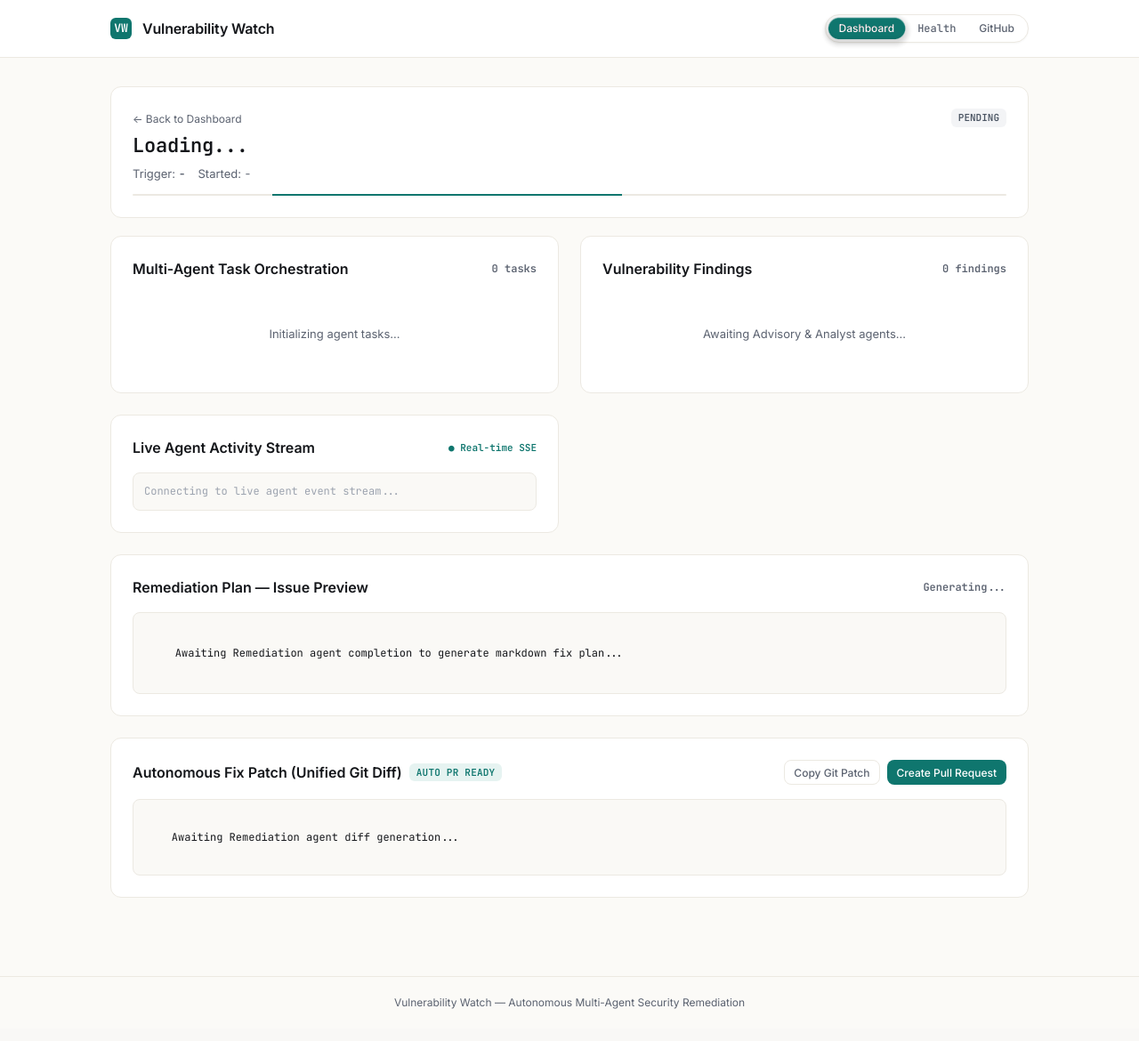
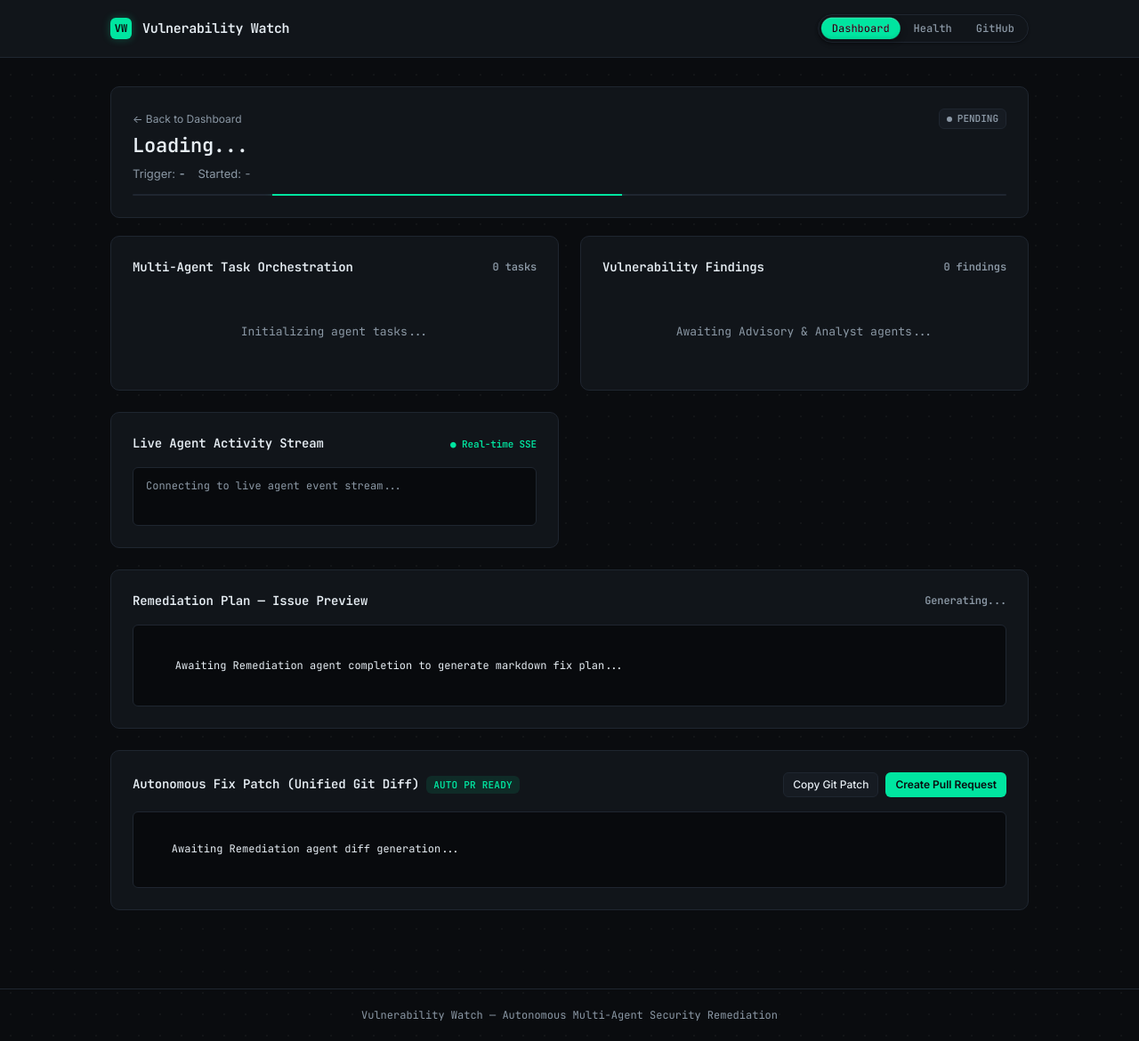
Before and after one commit to TARUN-AM/TroubleMakers, a FastAPI app: page /runs/1 in a window 1280 px wide. Shown: the whole page at 89% size. Before the commit the page ends 1134 px from the top, so only its background shows below. Run offline with FastAPI, Linux system fonts and the light colour scheme; data that the repository does not hold is empty.

Commit message:
Apply dark cybersecurity console theme with cyber-green accent and minimal cyber touches

```diff
--- a/app/static/app.js
+++ b/app/static/app.js
@@ -261,7 +261,12 @@ function appendLogEntry(logStream, event) {
     <span class="log-agent">${escapeHtml(event.agent)}</span>
     <span>${escapeHtml(event.message)}</span>
   `;
-  logStream.appendChild(div);
+  const cursorLine = document.getElementById("log-cursor-line");
+  if (cursorLine && cursorLine.parentNode === logStream) {
+    logStream.insertBefore(div, cursorLine);
+  } else {
+    logStream.appendChild(div);
+  }
   logStream.scrollTop = logStream.scrollHeight;
 }
 
@@ -301,7 +306,7 @@ function renderFindings(findings) {
           <div class="finding-meta">
             <span class="badge badge-${prio.toLowerCase()}">${prio}</span>
             <span class="mono" style="font-weight: 600; font-size: 13px;">${escapeHtml(f.package)} @ ${escapeHtml(f.version)}</span>
-            <span class="badge" style="background: #F3F4F6; color: var(--ink-2);">${escapeHtml(f.ecosystem)}</span>
+            <span class="badge" style="background: var(--surface); border: 1px solid var(--line); color: var(--ink-2);">${escapeHtml(f.ecosystem)}</span>
             ${kevBadge}
             ${epssBadge}
           </div>
@@ -366,6 +371,8 @@ async function loadRunDetail(runId) {
     const progressBar = document.getElementById("run-progress");
     if (run.status === "done" || run.status === "failed") {
       progressBar.classList.remove("active");
+      const cursorLine = document.getElementById("log-cursor-line");
+      if (cursorLine) cursorLine.style.display = "none";
     }
 
     // Tasks Timeline
@@ -502,6 +509,8 @@ function initRunDetail(runId) {
           if (r.status === "done" || r.status === "failed") {
             const progressBar = document.getElementById("run-progress");
             if (progressBar) progressBar.classList.remove("active");
+            const cursorLine = document.getElementById("log-cursor-line");
+            if (cursorLine) cursorLine.style.display = "none";
             if (activeEventSource) activeEventSource.close();
             // Re-fetch full details for final findings & issue preview
             setTimeout(() => loadRunDetail(runId), 400);
@@ -699,9 +708,9 @@ function initGooeyNav(navEl, options = {}) {
   canvas.style.display = pipeline ? 'block' : 'none';
 
   const computedStyle = getComputedStyle(navEl);
-  const pillColor = computedStyle.getPropertyValue('--gn-pill').trim() || '#0F766E';
+  const pillColor = computedStyle.getPropertyValue('--gn-pill').trim() || '#00E5A0';
   const pillRgb = gnParseColor(pillColor);
-  const hoverRgb = gnParseColor('rgba(15, 118, 110, 0.08)');
+  const hoverRgb = gnParseColor('rgba(0, 229, 160, 0.10)');
 
   const settings = {
     animationTime: options.animationTime ?? 500,
@@ -1176,7 +1185,7 @@ document.addEventListener("DOMContentLoaded", () => {
   const asciiEl = document.getElementById("dashboard-ascii");
   if (asciiEl) {
     initGradientASCII(asciiEl, {
-      colors: ['#0F766E', '#14B8A6', '#99F6E4', '#FBFAF7'],
+      colors: ['#00E5A0', '#00B87A', '#0D4734', '#0A0C0F'],
       shape: 'horizon',
       characters: ' =+xX0S8#@',
       cellSize: 15,
@@ -1660,7 +1669,7 @@ function initGradientASCII(container, options = {}) {
     return rgb;
   };
 
-  const palette = (options.colors && options.colors.length ? options.colors : ['#0F766E', '#14B8A6', '#99F6E4', '#FBFAF7']).slice(0, GA_MAX_COLORS);
+  const palette = (options.colors && options.colors.length ? options.colors : ['#00E5A0', '#00B87A', '#0D4734', '#0A0C0F']).slice(0, GA_MAX_COLORS);
   const settings = {
     colors: palette.length > 1 ? palette : [palette[0], palette[0]],
     shape: GA_SHAPES[options.shape] ?? 0,
--- a/app/static/style.css
+++ b/app/static/style.css
@@ -1,25 +1,28 @@
-/* Vulnerability Watch - Minimalist Rich White Design */
-@import url('https://fonts.googleapis.com/css2?family=Inter:wght@400;500;600;700&family=JetBrains+Mono:wght@400;500;600&display=swap');
+/* Vulnerability Watch - Cybersecurity Console Theme */
+@import url('https://fonts.googleapis.com/css2?family=Inter:wght@400;500;600;700&family=JetBrains+Mono:wght@400;500;600;700&display=swap');
 
 :root {
-  --bg: #FBFAF7;
-  --surface: #FFFFFF;
-  --ink: #14161A;
-  --ink-2: #5B6270;
-  --line: #ECE9E2;
-  --accent: #0F766E;
-  --accent-bg: #E6F3F1;
-  --accent-hover: #0D655E;
-  --p0: #B42318;
-  --p0-bg: #FEE4E2;
-  --p1: #C2410C;
-  --p1-bg: #FFEDD5;
-  --p2: #A16207;
-  --p2-bg: #FEF3C7;
-  --p3: #6B7280;
-  --p3-bg: #F3F4F6;
-  --urgent-bg: #FFF1F0;
-  --urgent-border: #FECDCA;
+  color-scheme: dark;
+  --bg: #0A0C0F;
+  --surface: #11151A;
+  --surface-2: #161B22;
+  --ink: #E6EDF3;
+  --ink-2: #8B98A5;
+  --line: #1F2630;
+  --accent: #00E5A0;
+  --accent-bg: rgba(0, 229, 160, 0.10);
+  --accent-hover: #00FFB2;
+  --accent-glow: 0 0 0 1px rgba(0, 229, 160, 0.35), 0 0 16px rgba(0, 229, 160, 0.18);
+  --p0: #FF4D5E;
+  --p0-bg: rgba(255, 77, 94, 0.15);
+  --p1: #FF8A3D;
+  --p1-bg: rgba(255, 138, 61, 0.15);
+  --p2: #F5C542;
+  --p2-bg: rgba(245, 197, 66, 0.15);
+  --p3: #7D8896;
+  --p3-bg: rgba(125, 136, 150, 0.15);
+  --urgent-bg: rgba(255, 77, 94, 0.15);
+  --urgent-border: rgba(255, 77, 94, 0.4);
   --font-sans: 'Inter', -apple-system, BlinkMacSystemFont, "Segoe UI", Roboto, sans-serif;
   --font-mono: 'JetBrains Mono', ui-monospace, SFMono-Regular, Menlo, Monaco, Consolas, monospace;
 }
@@ -32,6 +35,8 @@
 
 body {
   background-color: var(--bg);
+  background-image: radial-gradient(rgba(230, 237, 243, 0.04) 1px, transparent 1px);
+  background-size: 24px 24px;
   color: var(--ink);
   font-family: var(--font-sans);
   font-size: 14px;
@@ -83,6 +89,7 @@ a:focus-visible, button:focus-visible, input:focus-visible, select:focus-visible
   gap: 12px;
   color: var(--ink);
   text-decoration: none;
+  font-family: var(--font-mono);
 }
 
 .logo-symbol {
@@ -93,16 +100,18 @@ a:focus-visible, button:focus-visible, input:focus-visible, select:focus-visible
   display: flex;
   align-items: center;
   justify-content: center;
-  color: #fff;
+  color: #0A0C0F;
   font-family: var(--font-mono);
-  font-size: 13px;
-  font-weight: 600;
+  font-size: 12px;
+  font-weight: 700;
+  box-shadow: 0 0 10px rgba(0, 229, 160, 0.3);
 }
 
 .logo-text {
-  font-size: 16px;
+  font-family: var(--font-mono);
+  font-size: 15px;
   font-weight: 600;
-  letter-spacing: -0.01em;
+  letter-spacing: -0.02em;
 }
 
 .nav-links {
@@ -128,6 +137,22 @@ a:focus-visible, button:focus-visible, input:focus-visible, select:focus-visible
   --gn-gap: 3px;
   --gn-font: 12px;
   --gn-x: 12px;
+  --gn-y: 5px;
+  --gn-pill: var(--accent);
+  --gn-active-ink: #0A0C0F;
+  --gn-frame: var(--surface);
+  --gn-frame-edge: var(--line);
+  --gn-frame-highlight: rgba(255, 255, 255, 0.05);
+  --gn-frame-shadow: 0 1px 3px rgba(0, 0, 0, 0.4);
+  --gn-ink: var(--ink);
+  --gn-muted: var(--ink-2);
+  position: relative;
+  display: inline-flex;
+  max-width: 100%;
+  font-size: var(--gn-font);
+  font-family: var(--font-mono);
+  line-height: 1.2;
+}
   --gn-y: 5px;
   --gn-pill: var(--accent);
   --gn-active-ink: #FFFFFF;
@@ -271,19 +296,21 @@ a:focus-visible, button:focus-visible, input:focus-visible, select:focus-visible
 .card {
   background: var(--surface);
   border: 1px solid var(--line);
-  border-radius: 12px;
+  border-radius: 10px;
   padding: 24px;
   margin-bottom: 24px;
 }
 
 .card-title {
-  font-size: 16px;
+  font-family: var(--font-mono);
+  font-size: 14px;
   font-weight: 600;
   color: var(--ink);
   margin-bottom: 16px;
   display: flex;
   align-items: center;
   justify-content: space-between;
+  letter-spacing: -0.01em;
 }
 
 /* Buttons */
@@ -294,34 +321,37 @@ a:focus-visible, button:focus-visible, input:focus-visible, select:focus-visible
   gap: 8px;
   height: 36px;
   padding: 0 14px;
-  border-radius: 8px;
+  border-radius: 6px;
   font-size: 13px;
   font-weight: 500;
   cursor: pointer;
   border: 1px solid transparent;
-  transition: all 150ms ease;
+  transition: all 150ms cubic-bezier(0.2, 0.7, 0.2, 1);
   font-family: var(--font-sans);
 }
 
 .btn-primary {
   background-color: var(--accent);
-  color: #FFFFFF;
+  color: #0A0C0F;
+  font-weight: 600;
 }
 
 .btn-primary:hover {
-  background-color: var(--accent-hover);
+  background-color: var(--accent);
+  color: #0A0C0F;
+  box-shadow: var(--accent-glow);
 }
 
 .btn-secondary {
-  background-color: transparent;
+  background-color: var(--surface-2);
   border-color: var(--line);
-  color: var(--ink-2);
+  color: var(--ink);
 }
 
 .btn-secondary:hover {
-  background-color: var(--bg);
+  background-color: #1F2630;
+  border-color: #2D3748;
   color: var(--ink);
-  border-color: #D6D2C8;
 }
 
 .btn-sm {
@@ -373,14 +405,85 @@ a:focus-visible, button:focus-visible, input:focus-visible, select:focus-visible
   padding: 2px 8px;
   border-radius: 6px;
   font-family: var(--font-mono);
+  display: inline-flex;
+  align-items: center;
+  gap: 6px;
 }
 
-.status-queued, .status-pending { background: #F3F4F6; color: #4B5563; }
-.status-running { background: var(--accent-bg); color: var(--accent); }
-.status-done { background: #ECFDF5; color: #047857; }
-.status-retrying { background: #FEF3C7; color: #B45309; }
-.status-degraded { background: #FFEDD5; color: #C2410C; }
-.status-failed { background: #FEE4E2; color: #B42318; }
+.badge-status::before {
+  content: "";
+  display: inline-block;
+  width: 6px;
+  height: 6px;
+  border-radius: 50%;
+  flex-shrink: 0;
+}
+
+.status-queued, .status-pending {
+  background: var(--surface-2);
+  color: var(--ink-2);
+  border: 1px solid var(--line);
+}
+.status-queued::before, .status-pending::before {
+  background: var(--ink-2);
+}
+
+.status-running {
+  background: var(--accent-bg);
+  color: var(--accent);
+  border: 1px solid rgba(0, 229, 160, 0.25);
+  box-shadow: var(--accent-glow);
+}
+.status-running::before {
+  background: var(--accent);
+  box-shadow: 0 0 6px var(--accent);
+  animation: pulseDot 1.4s infinite ease-in-out;
+}
+
+.status-done {
+  background: rgba(0, 229, 160, 0.08);
+  color: var(--accent);
+  border: 1px solid rgba(0, 229, 160, 0.2);
+}
+.status-done::before {
+  background: var(--accent);
+}
+
+.status-retrying {
+  background: rgba(245, 197, 66, 0.12);
+  color: var(--p2);
+  border: 1px solid rgba(245, 197, 66, 0.3);
+}
+.status-retrying::before {
+  background: var(--p2);
+  box-shadow: 0 0 6px var(--p2);
+  animation: pulseDot 1.4s infinite ease-in-out;
+}
+
+.status-degraded {
+  background: rgba(255, 77, 94, 0.12);
+  color: var(--p0);
+  border: 1px solid rgba(255, 77, 94, 0.3);
+}
+.status-degraded::before {
+  background: var(--p0);
+  box-shadow: 0 0 6px var(--p0);
+}
+
+.status-failed {
+  background: rgba(255, 77, 94, 0.12);
+  color: var(--p0);
+  border: 1px solid rgba(255, 77, 94, 0.3);
+}
+.status-failed::before {
+  background: var(--p0);
+}
+
+@keyframes pulseDot {
+  0% { transform: scale(0.95); opacity: 0.7; }
+  50% { transform: scale(1.25); opacity: 1; }
+  100% { transform: scale(0.95); opacity: 0.7; }
+}
 
 .badge-urgent {
   background: var(--urgent-bg);
@@ -482,6 +587,7 @@ a:focus-visible, button:focus-visible, input:focus-visible, select:focus-visible
   width: 40%;
   height: 100%;
   background: var(--accent);
+  box-shadow: 0 0 8px var(--accent);
   animation: indeterminate 1.5s infinite linear;
 }
 
@@ -557,44 +669,75 @@ a:focus-visible, button:focus-visible, input:focus-visible, select:focus-visible
   to { opacity: 1; transform: translateY(0); }
 }
 
-/* Log stream box */
+/* Log stream box - Terminal Style */
 .log-box {
-  background: #FAF9F6;
+  background: #080A0D;
   border: 1px solid var(--line);
-  border-radius: 8px;
-  padding: 12px;
+  border-radius: 6px;
+  padding: 12px 14px;
   max-height: 240px;
   overflow-y: auto;
   font-family: var(--font-mono);
   font-size: 12px;
-  color: var(--ink-2);
+  color: var(--ink);
   display: flex;
   flex-direction: column;
   gap: 6px;
 }
 
 .log-entry {
-  line-height: 1.4;
+  line-height: 1.45;
 }
 
 .log-ts {
-  color: #9CA3AF;
+  color: var(--ink-2);
   margin-right: 8px;
 }
 
 .log-agent {
   color: var(--accent);
-  font-weight: 500;
+  font-weight: 600;
   margin-right: 8px;
 }
 
+.log-cursor-line {
+  display: flex;
+  align-items: center;
+  font-family: var(--font-mono);
+  font-size: 12px;
+  line-height: 1.4;
+  margin-top: 2px;
+}
+
+.terminal-cursor {
+  display: inline-block;
+  width: 7px;
+  height: 14px;
+  background-color: var(--accent);
+  vertical-align: middle;
+  animation: cursorBlink 1s infinite steps(1);
+}
+
+@keyframes cursorBlink {
+  0%, 100% { opacity: 1; }
+  50% { opacity: 0; }
+}
+
+@media (prefers-reduced-motion: reduce) {
+  .terminal-cursor {
+    animation: none;
+    opacity: 1;
+  }
+}
+
 .issue-preview-box {
-  background: #FAF9F6;
+  background: #080A0D;
   border: 1px solid var(--line);
-  border-radius: 8px;
+  border-radius: 6px;
   padding: 18px;
   font-family: var(--font-mono);
   font-size: 12px;
+  color: var(--ink);
   white-space: pre-wrap;
   word-break: break-word;
   max-height: 480px;
@@ -602,9 +745,9 @@ a:focus-visible, button:focus-visible, input:focus-visible, select:focus-visible
 }
 
 .diff-box {
-  background: #FAF9F6;
+  background: #080A0D;
   border: 1px solid var(--line);
-  border-radius: 8px;
+  border-radius: 6px;
   padding: 14px;
   font-family: var(--font-mono);
   font-size: 12px;
@@ -612,27 +755,28 @@ a:focus-visible, button:focus-visible, input:focus-visible, select:focus-visible
   white-space: pre;
   overflow-x: auto;
   max-height: 380px;
+  color: var(--ink);
 }
 
 .diff-line-add {
-  color: #15803D;
-  background-color: #DCFCE7;
+  color: var(--accent);
+  background-color: rgba(0, 229, 160, 0.12);
   display: block;
   margin: 0 -14px;
   padding: 0 14px;
 }
 
 .diff-line-del {
-  color: #B91C1C;
-  background-color: #FEE2E2;
+  color: var(--p0);
+  background-color: rgba(255, 77, 94, 0.15);
   display: block;
   margin: 0 -14px;
   padding: 0 14px;
 }
 
 .diff-line-chunk {
-  color: #6B7280;
-  background-color: #F3F4F6;
+  color: var(--ink-2);
+  background-color: rgba(31, 38, 48, 0.6);
   display: block;
   margin: 0 -14px;
   padding: 0 14px;
@@ -643,6 +787,7 @@ a:focus-visible, button:focus-visible, input:focus-visible, select:focus-visible
   text-align: center;
   padding: 32px 16px;
   color: var(--ink-2);
+  font-family: var(--font-mono);
 }
 
 .empty-state p {
@@ -696,5 +841,6 @@ a:focus-visible, button:focus-visible, input:focus-visible, select:focus-visible
   padding: 20px 0;
   text-align: center;
   color: var(--ink-2);
+  font-family: var(--font-mono);
   font-size: 12px;
 }
--- a/app/templates/run.html
+++ b/app/templates/run.html
@@ -18,7 +18,7 @@
           &bull; <a href="#" id="run-issue-link" target="_blank" rel="noopener" style="font-weight: 600;">View GitHub Issue &rarr;</a>
         </span>
         <span id="run-pr-container" style="display: none;">
-          &bull; <a href="#" id="run-pr-link" target="_blank" rel="noopener" style="font-weight: 600; color: #047857;">View Pull Request &rarr;</a>
+          &bull; <a href="#" id="run-pr-link" target="_blank" rel="noopener" style="font-weight: 600; color: var(--accent);">View Pull Request &rarr;</a>
         </span>
       </div>
     </div>
@@ -53,7 +53,8 @@
         <span class="mono" style="font-size: 11px; color: var(--accent);">● Real-time SSE</span>
       </div>
       <div class="log-box" id="log-stream">
-        <div class="log-entry" style="color: #9CA3AF;">Connecting to live agent event stream...</div>
+        <div class="log-entry" style="color: var(--ink-2);">Connecting to live agent event stream...</div>
+        <div class="log-cursor-line" id="log-cursor-line"><span class="terminal-cursor" aria-hidden="true"></span></div>
       </div>
     </div>
 
```
Also changed, not shown: other parts of app/static/style.css (+36 -25 lines).
